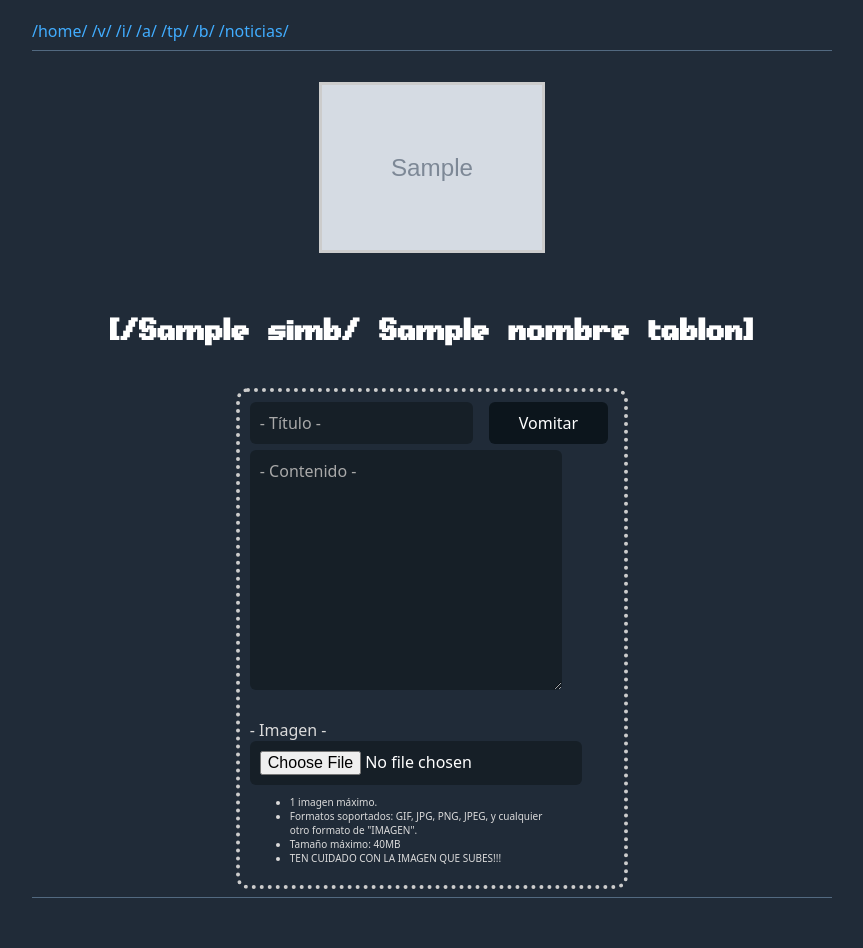
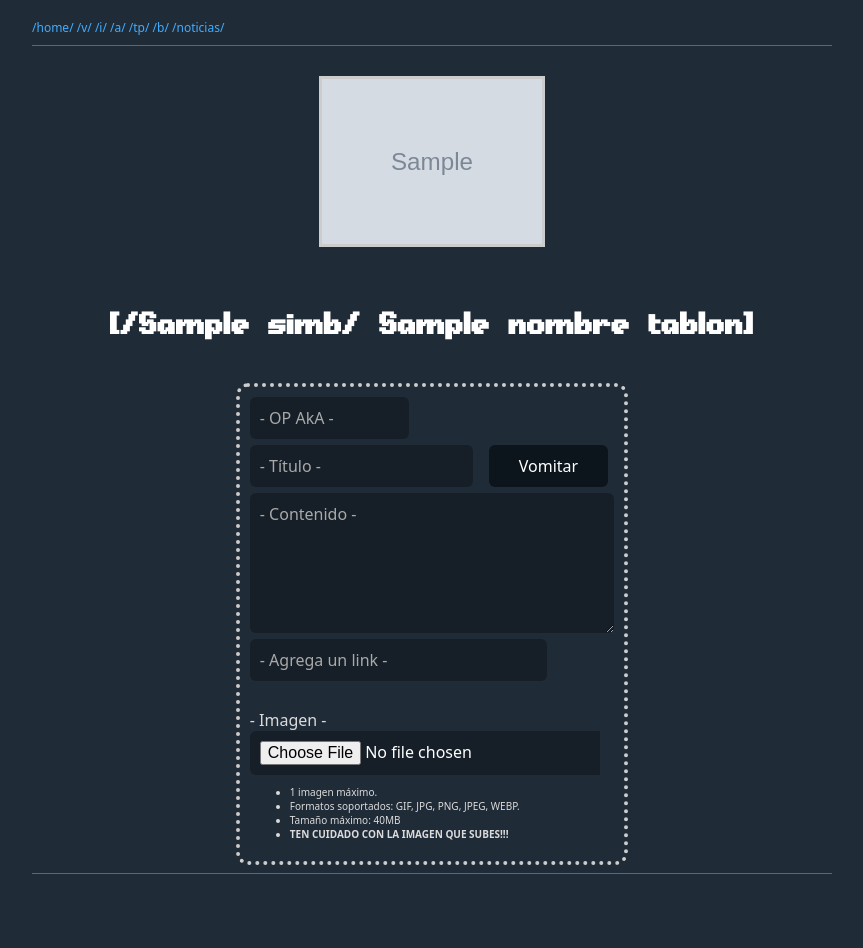
Before and after one commit to bbkmg256/VT-sc, a Django app: template templates/tablon/tablon.html in a window 1280 px wide. Shown: the whole page, without its empty margins (208-1071 px from the left). After the commit the page ends 874 px from the top, so only its background shows below. Run offline with Django 5.2, Linux system fonts and the light colour scheme; the template is opened without the code that fills it: most values are stand-ins (such as "Sample title", 1, 10 or a date in 2020); grey boxes marked "Sample" are stand-in pictures.

Commit message:
Validación de formularios en proceso, Sistema de respuestas entre usuario, modificaciones visuales varias(Todavía no terminado)

```diff
--- a/src/apps/posts/forms.py
+++ b/src/apps/posts/forms.py
@@ -1,6 +1,6 @@
 from django import forms
+from django.core.exceptions import ValidationError
 from PIL import Image  # Pillow
-from django.core.exceptions import ValidationError
 
 
 # Validadores personalizados #
@@ -30,3 +30,7 @@ class Post_form(forms.Form):
 
     # Campos no obligatorios
     img_post = forms.ImageField(required=False, validators=[validar_formato_imagen])
+
+
+class Comentario_form(forms.Form):
+    contenido_post = forms.CharField()
--- a/static/css/style.css
+++ b/static/css/style.css
@@ -56,14 +56,12 @@
     gap: 15px; /* Espacio automático entre los bloques internos */
 }
 
-.tam-maximo-lista {
-    width: 300px;
-}
 
-.tam-maximo {
-    /*border: 4px solid;*/
+/*.tam-maximo {
+    border: 4px solid;
     max-width: 600px;
 }
+*/
 
 /*Tamaño fuente de letra*/
 .tam-fuente {
@@ -72,6 +70,10 @@
 
 .tam-fuente-titulo-post {
     font-size: 30px;
+}
+
+.fuente-negrita {
+    font-weight: bold;
 }
 
 .contorno-respuesta-post {
@@ -96,11 +98,24 @@
 
 /*Solo para testear el ajuste de los divs y contenedores*/
 .contorno-testing-divs {
-    border : 3px solid #ccc;
+    border : 3px solid #ccc;}
+
+.header-tam-fuente {
+    font-size: 12px;
 }
 
-/*.tiny5-regular {
-  font-family: "Tiny5", sans-serif;
-  font-weight: 400;
-  font-style: normal;
-}*/
+.contenedor-archivo {
+  max-width: 350px;
+  width: 100%;
+  overflow: hidden;
+}
+
+/* Fuerza al input a ocupar todo el ancho disponible de su contenedor */
+.contenedor-archivo input[type="file"] {
+  width: 100%;
+}
+
+.expandir-alineado {
+    justify-content: space-between;
+    width: 100%;
+}
--- a/templates/posts/post_list.html
+++ b/templates/posts/post_list.html
@@ -12,6 +12,10 @@
 	<img src="{{ post.archivo_img.url }}" width="400" loading="lazy">
 	{% endif %}
 
+	<!-- Segmento para la referencia por ID de otros comentarios -->
+	<!-- Acá va una condicional de modo que si no es null, muestre la referencia del comentario -->
+	<!-- <p></p> -->
+
 	<!-- Filtro para traducir saltos de linea a etiquetas br -->
 	<p>{{ post.contenido|linebreaks }}</p>
 
--- a/templates/posts/posting_form.html
+++ b/templates/posts/posting_form.html
@@ -1,10 +1,14 @@
 <!-- Esta mierda hay que mejorarla, no me acuerdo mucho html -->
-<form action="{% url 'posting_form' simbolo=simbolo_data %}" method="POST" enctype="multipart/form-data" class="contorno-formulario">
+<form action="{% url 'posting_form' simbolo=simbolo_data %}" method="POST" enctype="multipart/form-data">
 	{% csrf_token %}
 	<div>
+		<!-- OP nick -->
+		<div>
+			<input type="text" size="10" name="nick_OP" placeholder="- OP AkA -" onkeydown="if(event.key === 'Enter') event.preventDefault();">
+		</div>
 
+		<!-- - Título y boton de publicación - -->
 		<div class="alinear">
-			<!-- - Título - -->
 			<div>
 				<input type="text" size="17" name="titulo_post" placeholder="- Título -" onkeydown="if(event.key === 'Enter') event.preventDefault();">
 			</div>
@@ -15,26 +19,29 @@
 			</div>
 		</div>
 
-		<!-- Centrar esta mierda -->
+		<!-- - Contenido - -->
 		<div>
-			<!-- - Contenido - -->
-			<textarea rows="10" cols="30" name="contenido_post" placeholder="- Contenido -"></textarea>
+			<textarea  name="contenido_post" placeholder="- Contenido -"></textarea>
+		</div>
+
+		<!-- Para trabajarlo a futuro, un apartado para cargar links en la publicación -->
+		<!-- Seccion para agregar links -->
+		<div>
+			<input type="text" size="25" name="link_post" placeholder="- Agrega un link -" onkeydown="if(event.key === 'Enter') event.preventDefault();">
 		</div>
 
 		<br>
-
-		<div>
+	</div>
+	<!-- Segmento para subir imagenes -->
+	<div class="contenedor-archivo">
 		- Imagen -
 		<input type="file" name="img_post" accept="image/*">
-			<div class="tam-maximo-lista">
 		<ul class="tam-fuente">
 			<li>1 imagen máximo.</li>
-					<li>Formatos soportados: GIF, JPG, PNG, JPEG, y cualquier otro formato de "IMAGEN".</li>
+			<li>Formatos soportados: GIF, JPG, PNG, JPEG, WEBP.</li>
 			<li>Tamaño máximo: 40MB</li>
-					<li>TEN CUIDADO CON LA IMAGEN QUE SUBES!!!</li>
+			<li class="fuente-negrita">TEN CUIDADO CON LA IMAGEN QUE SUBES!!!</li>
 		</ul>
-			</div>
-		</div>
 	</div>
 	<!-- <input type="submit" name="post_boton" value="Vomitar"> -->
 </form>
--- a/templates/tablon/tablon.html
+++ b/templates/tablon/tablon.html
@@ -11,7 +11,7 @@
 </head>
 <body>
 	<header>
-		<div>
+		<div class="header-tam-fuente">
 			{% include "core/header_links.html" %}
 		</div>
 	</header>
@@ -35,7 +35,7 @@
 	<!-- Capas al div lo incluya dentro de la misma plantilla del formulario, en vez de tenerlo acá -->
 	<!-- Formulario para postear -->
 	<div class="alinear-contenedor">
-		<div>
+		<div class="contorno-formulario">
 			{% include "posts/posting_form.html" with simbolo_data=simb %}
 		</div>
 	</div>
```
Also changed, not shown: DEVLOG.txt (+19 -1 lines), src/apps/posts/models.py (+12 -0 lines), src/apps/posts/views.py (+10 -7 lines), templates/core/home.html (+10 -1 lines), templates/posts/response_post_form.html (+9 -12 lines), README.md, capturas/2026-08-14_05-02-22.jpg, src/apps/posts/migrations/0002_comentario_sub_comentario_enlaces.py (added), src/apps/posts/migrations/0003_post_op_aka.py (added). Lines whose indentation alone changed are shown as unchanged.
